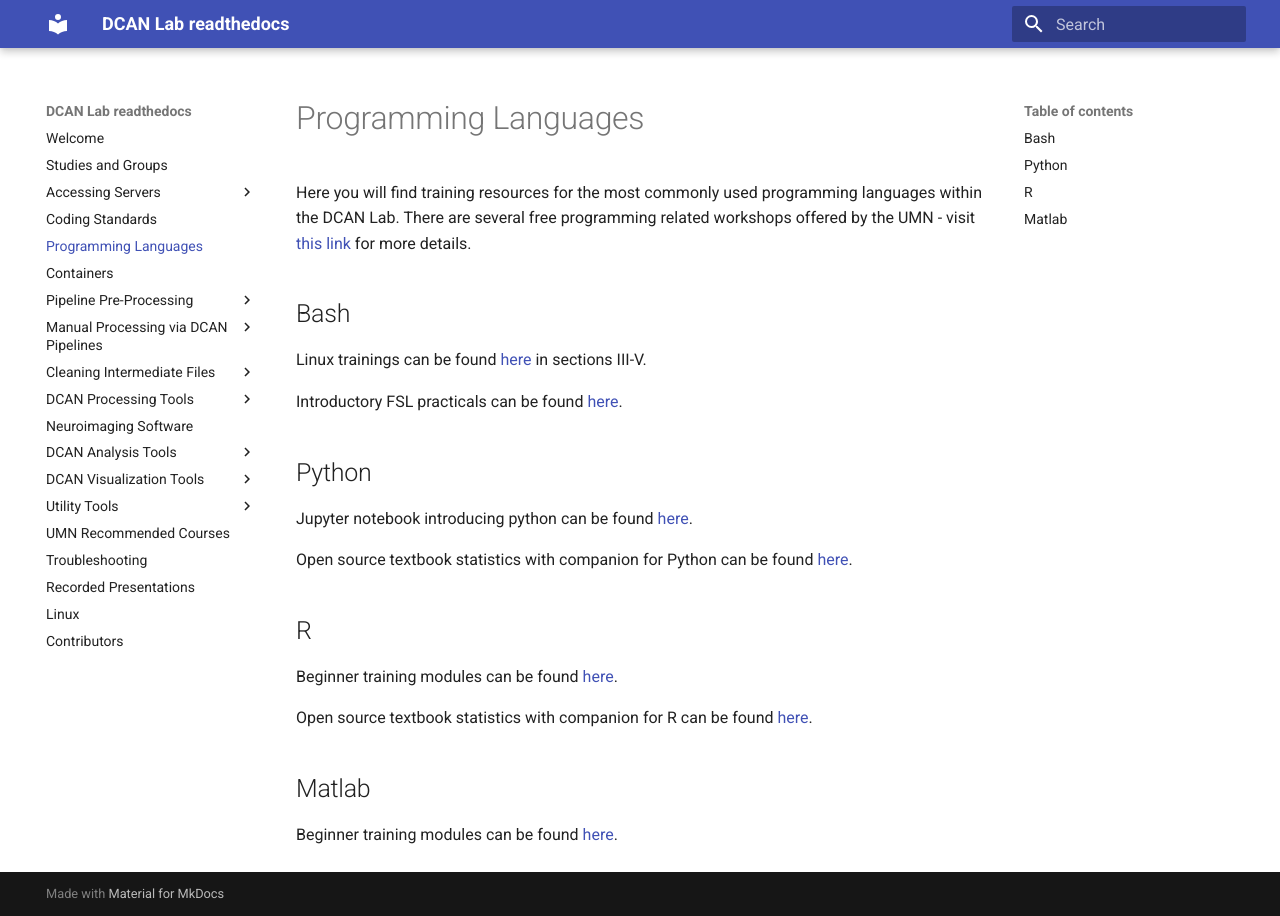
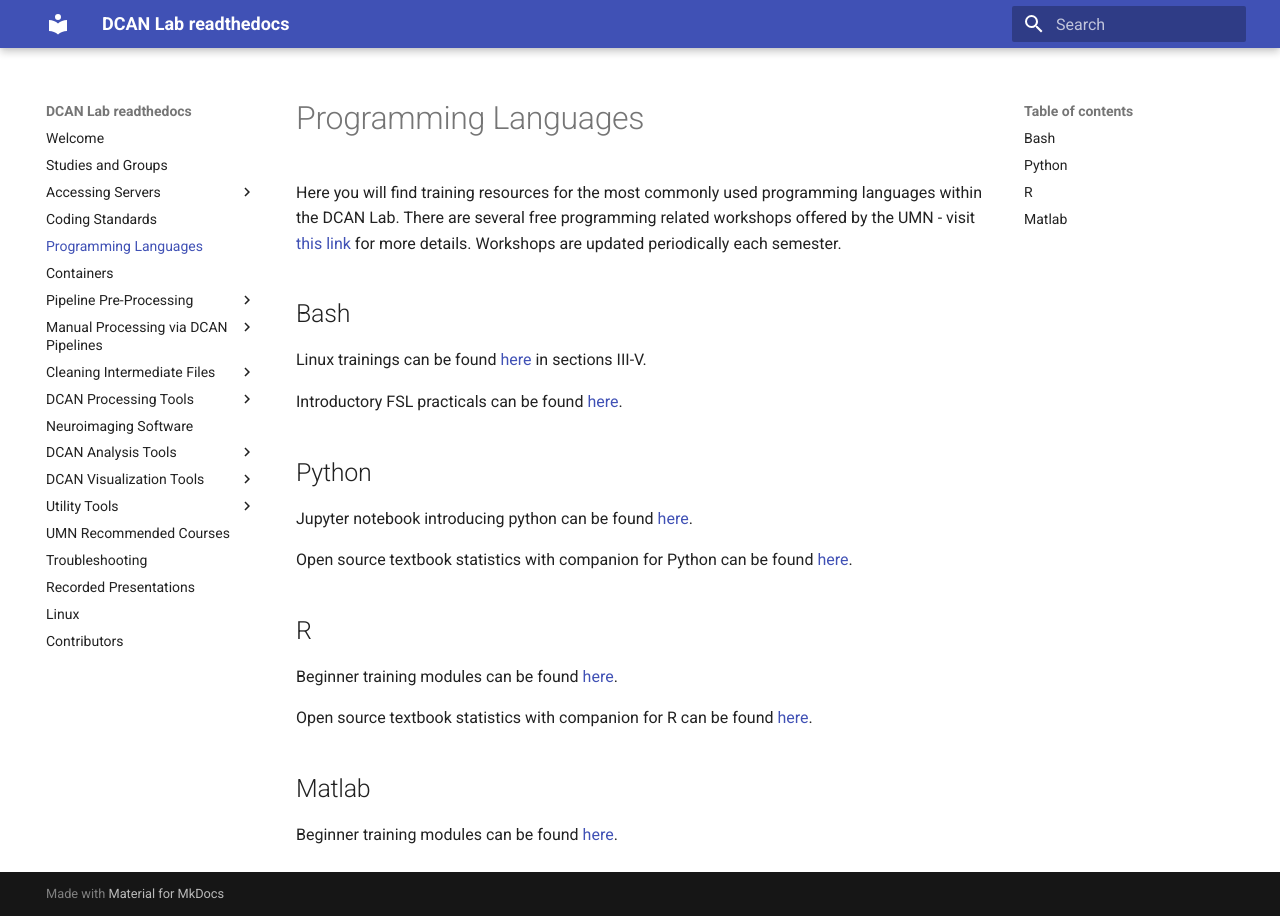
Before and after one commit to DCAN-Labs/dcan_rtd, an MkDocs documentation site: the page built from docs/lang.md, in a window 1280 px wide. Built offline with MkDocs 1.6.1 and Material for MkDocs 9.7.7, drawn with Linux system fonts in a browser that asks for light colours.

Commit message:
Update lang.md
Updated FSL practicals link

```diff
--- a/docs/lang.md
+++ b/docs/lang.md
@@ -1,12 +1,12 @@
 # Programming Languages
 
-Here you will find training resources for the most commonly used programming languages within the DCAN Lab. There are several free programming related workshops offered by the UMN - visit [this link](https://latisresearch.umn.edu/workshops) for more details.
+Here you will find training resources for the most commonly used programming languages within the DCAN Lab. There are several free programming related workshops offered by the UMN - visit [this link](https://latisresearch.umn.edu/workshops) for more details. Workshops are updated periodically each semester.
 
 ## Bash
 
 Linux trainings can be found [here](https://linux-training.be/linuxfun.pdf) in sections III-V.
 
-Introductory FSL practicals can be found [here](https://fsl.fmrib.ox.ac.uk/fslcourse/online_materials.html#unix).
+Introductory FSL practicals can be found [here](https://open.win.ox.ac.uk/pages/fslcourse/website/online_materials.html).
 
 ## Python
 
```
